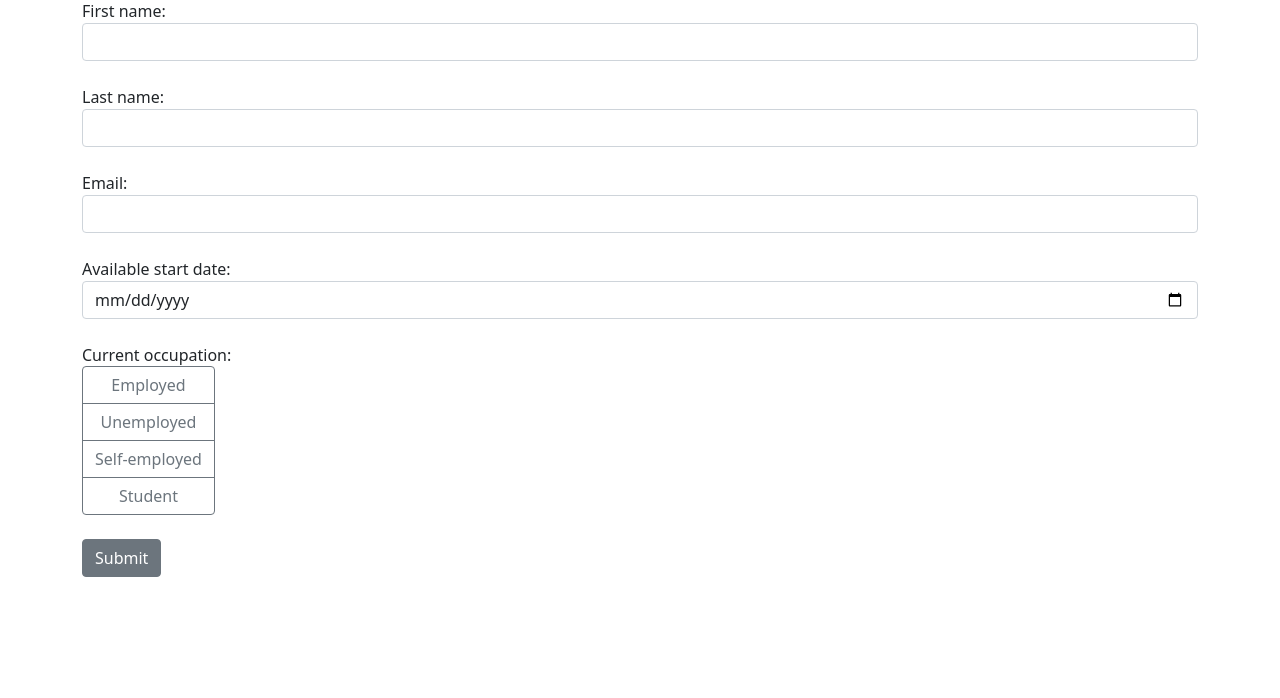
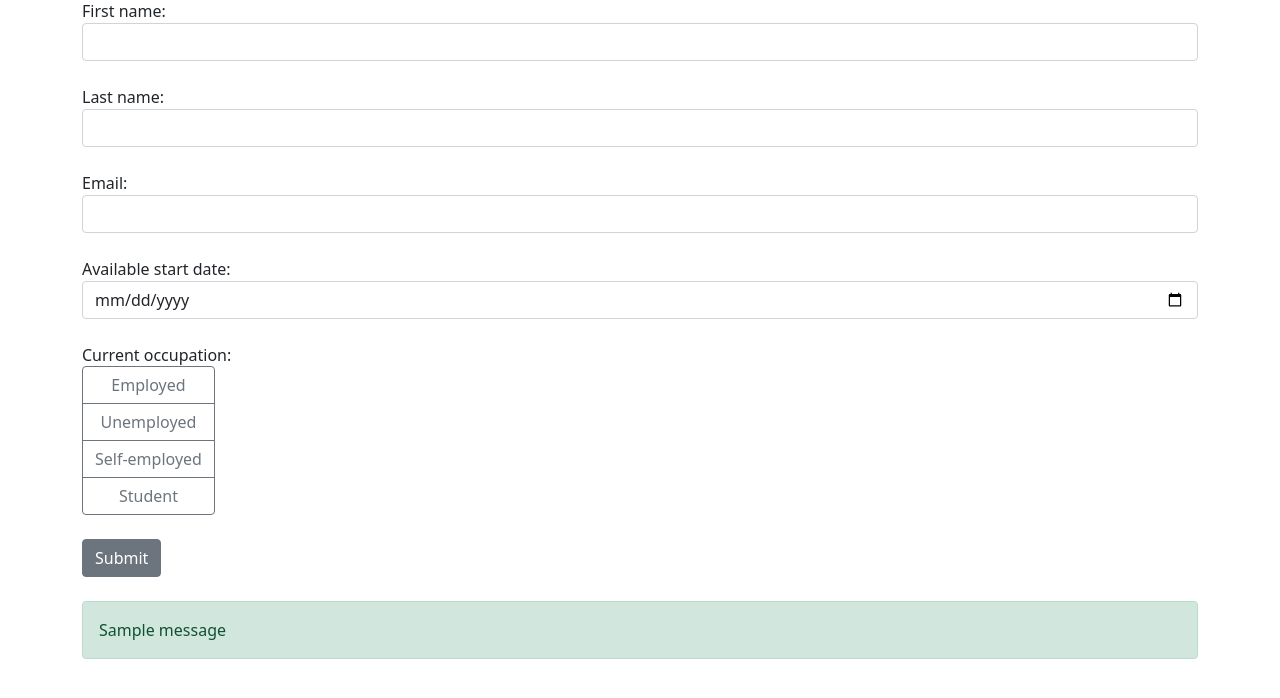
Before and after one commit to iskrag/flask-application-form, a Flask app: page / in a window 1280 px wide. Shown: the part 81-779 px from the top of the page. Run offline with Flask 3, Linux system fonts and the light colour scheme; tables that the repository leaves empty hold one stand-in row (values such as "Sample post"); one stand-in notice (Sample message) is shown.

Commit message:
Display submission confirmation.

```diff
--- a/app.py
+++ b/app.py
@@ -1,5 +1,5 @@
 from datetime import datetime
-from flask import Flask, render_template, request
+from flask import Flask, render_template, request, flash
 from flask_sqlalchemy import SQLAlchemy
 
 app = Flask(__name__)
@@ -32,6 +32,7 @@ def index():
                     date=date_object, occupation=occupation)
         db.session.add(form)
         db.session.commit()
+        flash('Your form was submitted successfully!', 'success')
 
     return render_template('index.html')
 
--- a/templates/index.html
+++ b/templates/index.html
@@ -44,6 +44,15 @@
                     </div>
                 </div>
                 <button class="btn btn-secondary mb-4" type="submit">Submit</button>
+                {% with messages = get_flashed_messages() %}
+                {% if messages %}
+                <div class="alert alert-success">
+                    {% for message in messages %}
+                        {{ message }}
+                    {% endfor %}
+                </div>
+                {% endif %}
+                {% endwith %}
             </form>
         </div>
         <script src="https://code.jquery.com/jquery-3.6.0.min.js"></script>
```
